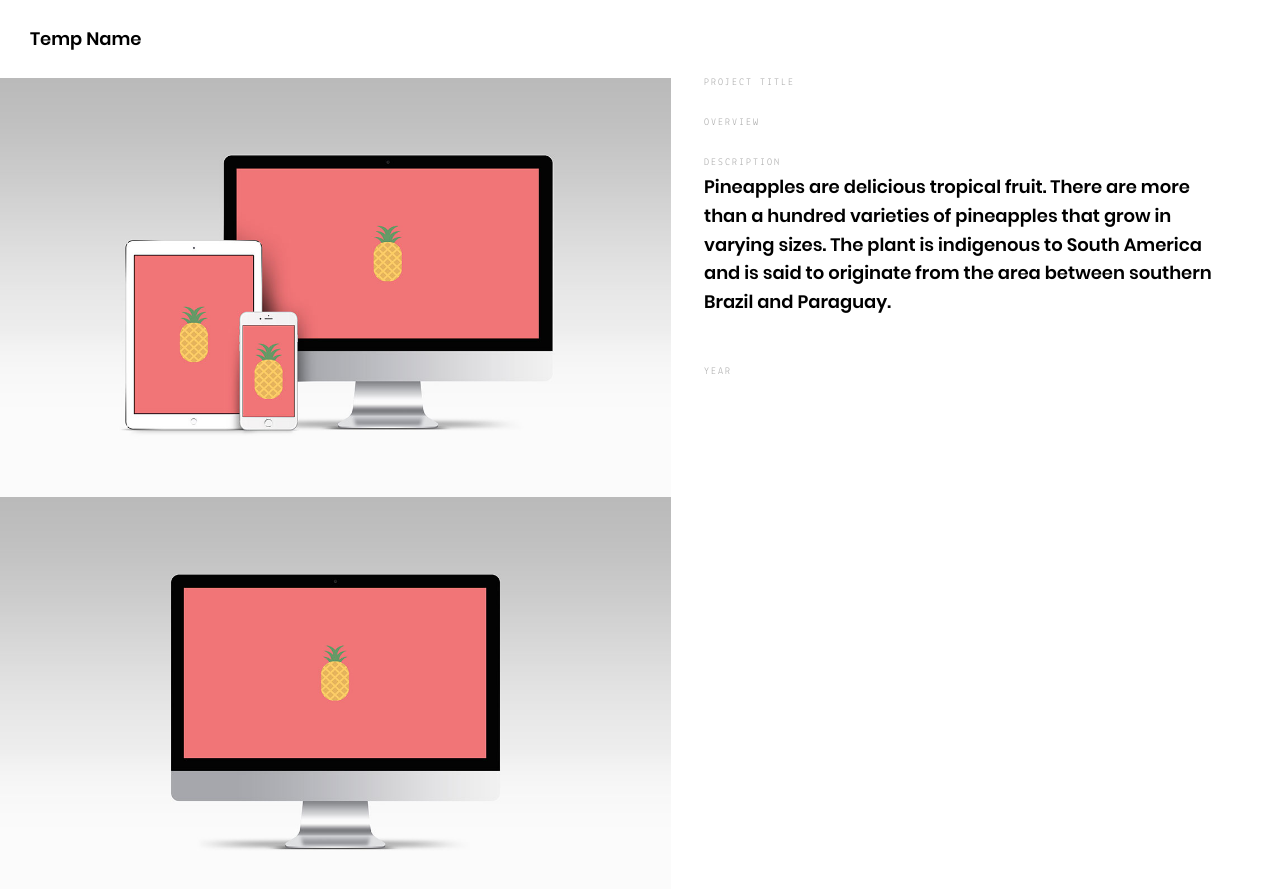
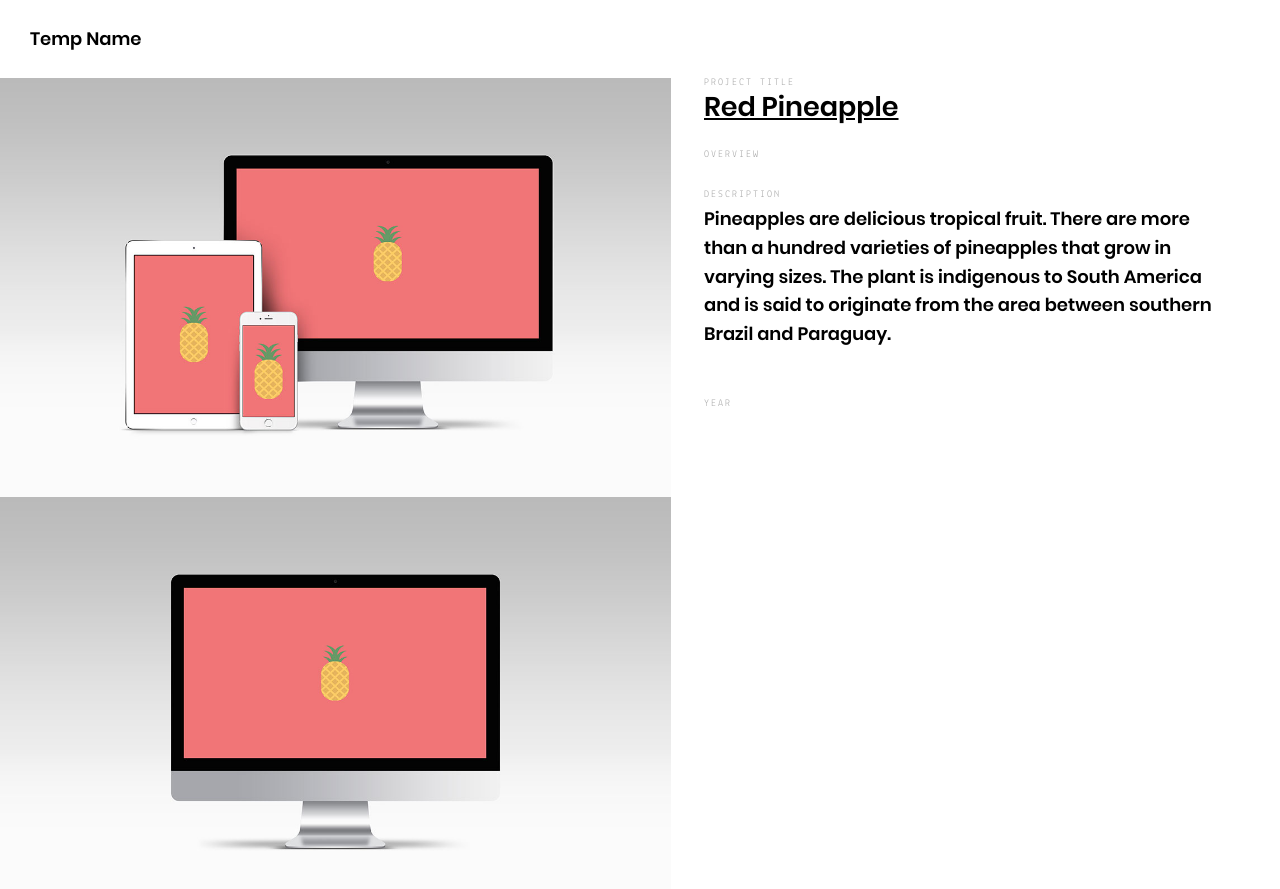
Before and after one commit to amdapoz/portfolio, a Jekyll site: the page built from _posts/projects/2030-04-05-redpineapple.md, in a window 1280 px wide and 900 px high. Shown: the top 889 px of the window. Built offline with Jekyll 4.4.1, drawn with Linux system fonts in a browser that asks for light colours.

Commit message:
Update project.html

```diff
--- a/_layouts/project.html
+++ b/_layouts/project.html
@@ -14,6 +14,9 @@
 			<div class="container">
 				<article>
 					<span class="h2">Project Title</span>
+					<h1>
+						<a href="{{ page.project.url }}" target="_blank" title="{{ page.project.title }}" rel="nofollow">{{ page.project.title }}</a>
+					</h1>
 					<span class="h2">Overview</span>
 					<p>{{ page.project.overview }}</p>
 					<span class="h2">Description</span>
```
